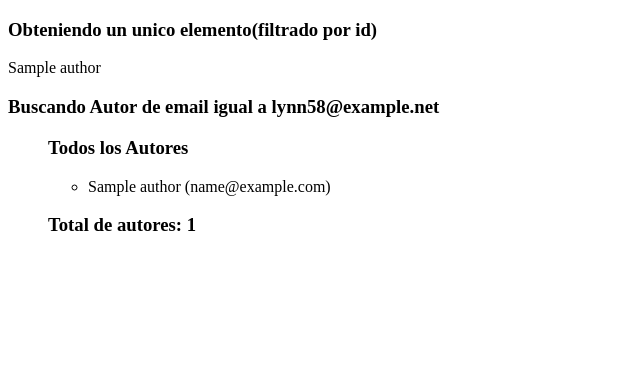
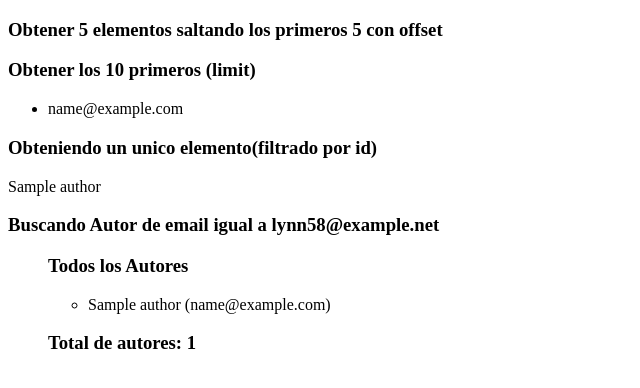
Before and after one commit to jeo20/curso_django, a Django app: page /post/queries/ in a window 1280 px wide. Shown: the top 388 px of the page, without its empty margins (0-640 px from the left). Run offline with Django 5.2, Linux system fonts and the light colour scheme; tables that the repository leaves empty hold one stand-in row (values such as "Sample post").

Commit message:
22 consulta de datos I

```diff
--- a/my_blog/post/templates/post/queries.html
+++ b/my_blog/post/templates/post/queries.html
@@ -4,9 +4,19 @@
     <meta charset="UTF-8">
     <meta http-equiv="X-UA-Compatible" content="IE=edge">
     <meta name="viewport" content="width=device-width, initial-scale=1.0">
-    <title>Document</title>
+    <title>Proyecto Post</title>
 </head>
 <body>
+    <h3>Obtener 5 elementos saltando los primeros 5 con offset</h3>
+    {% for offset in offsets %}
+        <li>{{offset.email}}</li>
+    {% endfor %}
+    <h3>Obtener los 10 primeros (limit)</h3>
+    <ul>
+        {% for limit in limits %}
+            <li>{{limit.email}}</li>
+        {% endfor %}
+    </ul>
     <h3> Obteniendo un unico elemento(filtrado por id)</h3>
     <p> {{author}} </p>
     <h3> Buscando Autor de email igual a lynn58@example.net</h3>
--- a/my_blog/post/views.py
+++ b/my_blog/post/views.py
@@ -10,6 +10,13 @@
     filtered = Author.objects.filter(email= 'lynn58@example.net')  #SELECT * FROM authors WHERE email='lynn58@example.net';
 
     # obtener un objeto unico(filtrado)
-    author = Author.objects.get(id = 1)
+    author = Author.objects.get(id = 1) # SELECT * FROM authors WHERE id=1;
 
-    return render(request, 'post/queries.html',{'authors':authors, 'filtered': filtered, 'author': author}) #  {'authors':authors} -> para pasar variables a la plantilla
+    # obtener los 10 primeros elementos
+    limits = Author.objects.all()[:10] # SELECT * FROM authors LIMIT 10;
+
+    # obtener 5 elementos saltando los primeros 5
+    offsets = Author.objects.all()[5:10] # SELECT * FROM authors LIMIT 5 OFFSET 5;
+
+    # Retorna render de la request al template  "queries.html" con el contexto definido entre llaves {} de cada metodo
+    return render(request, 'post/queries.html',{'authors':authors, 'filtered': filtered, 'author': author, 'limits': limits, 'offsets': offsets})
```
